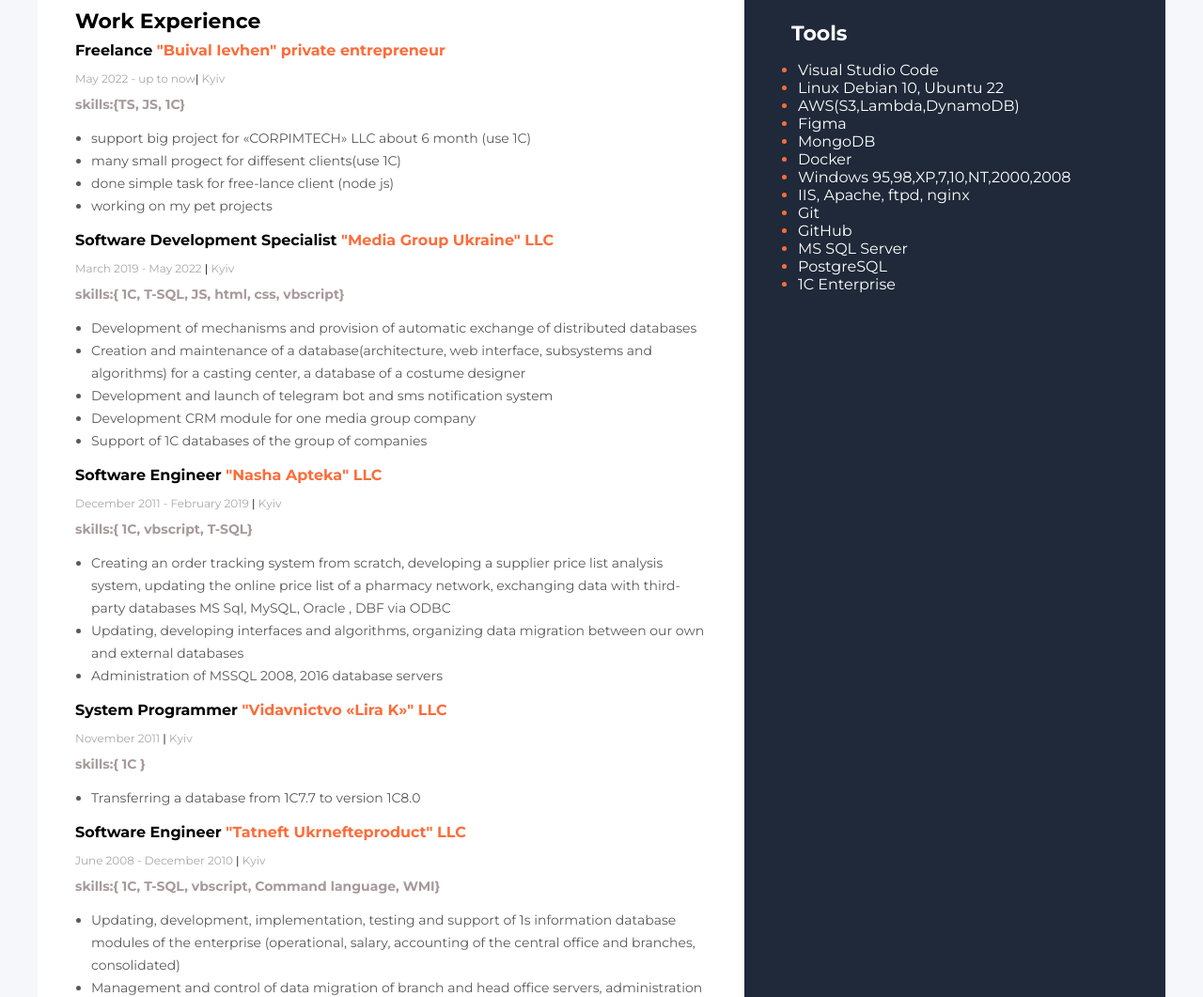
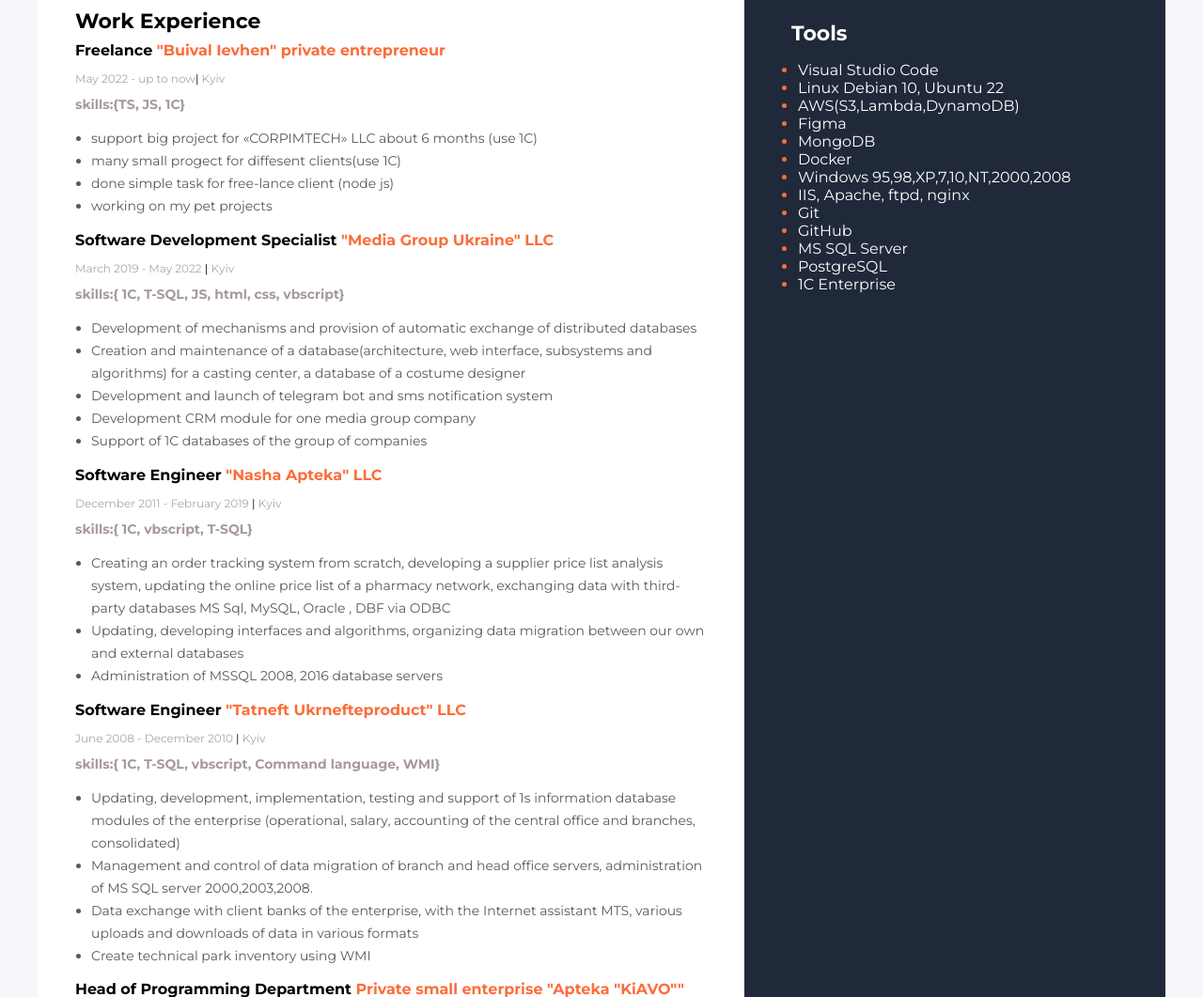
Before and after one commit to IevhenBuival/CV, a plain HTML site: page index.html in a window 1280 px wide. Shown: the part 1320-2381 px from the top of the page at 94% size. Drawn offline with Linux system fonts and the light colour scheme.

Commit message:
corrected typos

```diff
--- a/index.html
+++ b/index.html
@@ -172,7 +172,7 @@
             skills:{TS, JS, 1C}
           </h3>
           <ul class="company_list">
-            <li>support big project for  «CORPIMTECH» LLC about 6 month (use 1C)
+            <li>support big project for  «CORPIMTECH» LLC about 6 months (use 1C)
             </li>
            <li> many small progect for diffesent clients(use 1C)
             </li>
@@ -228,22 +228,6 @@
             <li>
               Administration of MSSQL 2008, 2016 database servers
             </li>
-          </ul>
-        </div>
-
-        <div class="company_div">
-          <h4 class="content_h4">System Programmer<span class="orange"> "Vidavnictvo «Lira K»" LLC</span></h4>
-          <p class="company_p">
-            November 2011 <span class="colorBlack">|</span> Kyiv
-          </p>
-          <h3 class="content_h3">
-            skills:{ 1C }
-          </h3>
-          <ul class="company_list">
-            <li>
-              Transferring a database from 1C7.7 to version 1C8.0
-            </li>
-
           </ul>
         </div>
         <div class="company_div">
```
